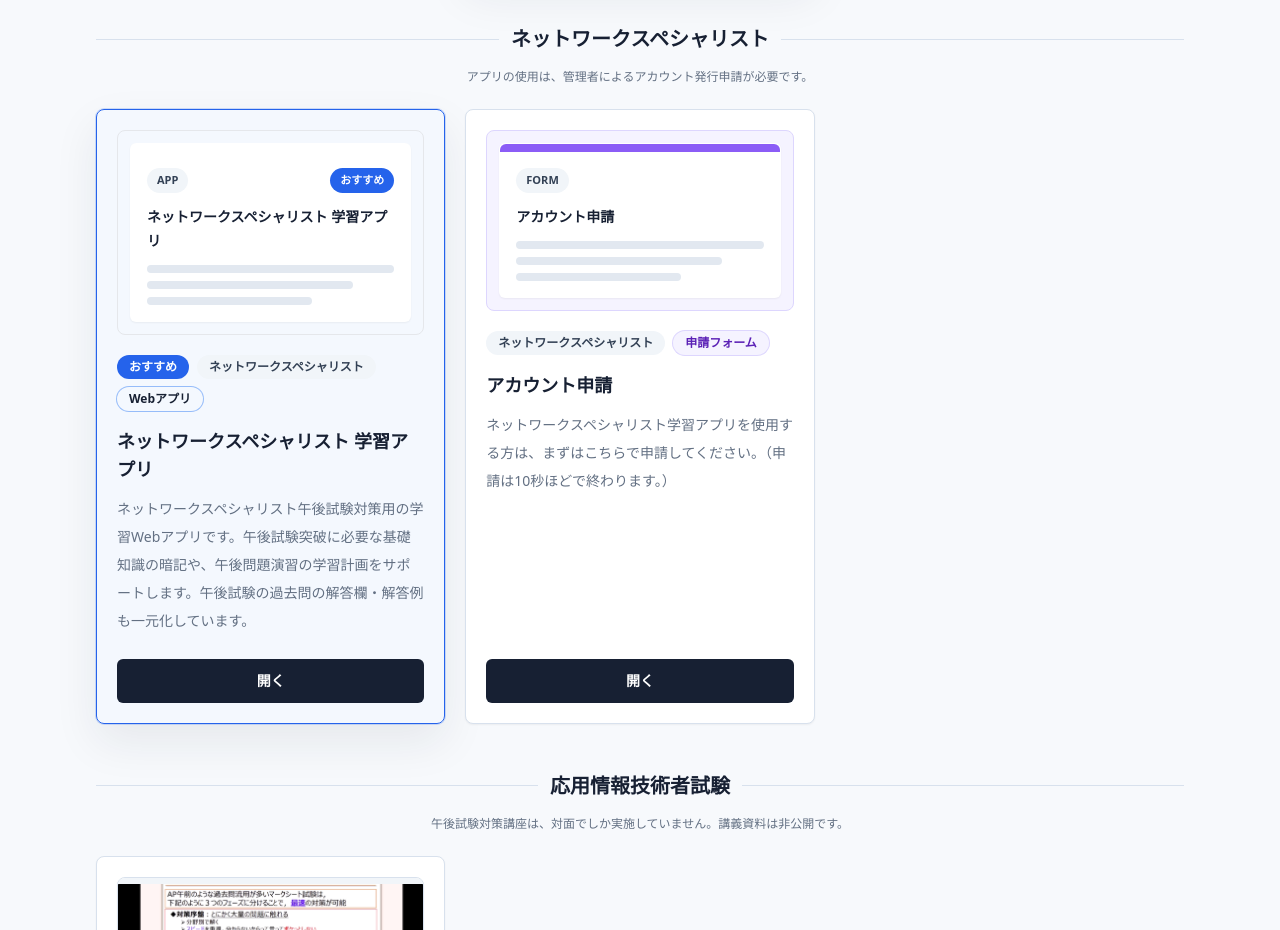
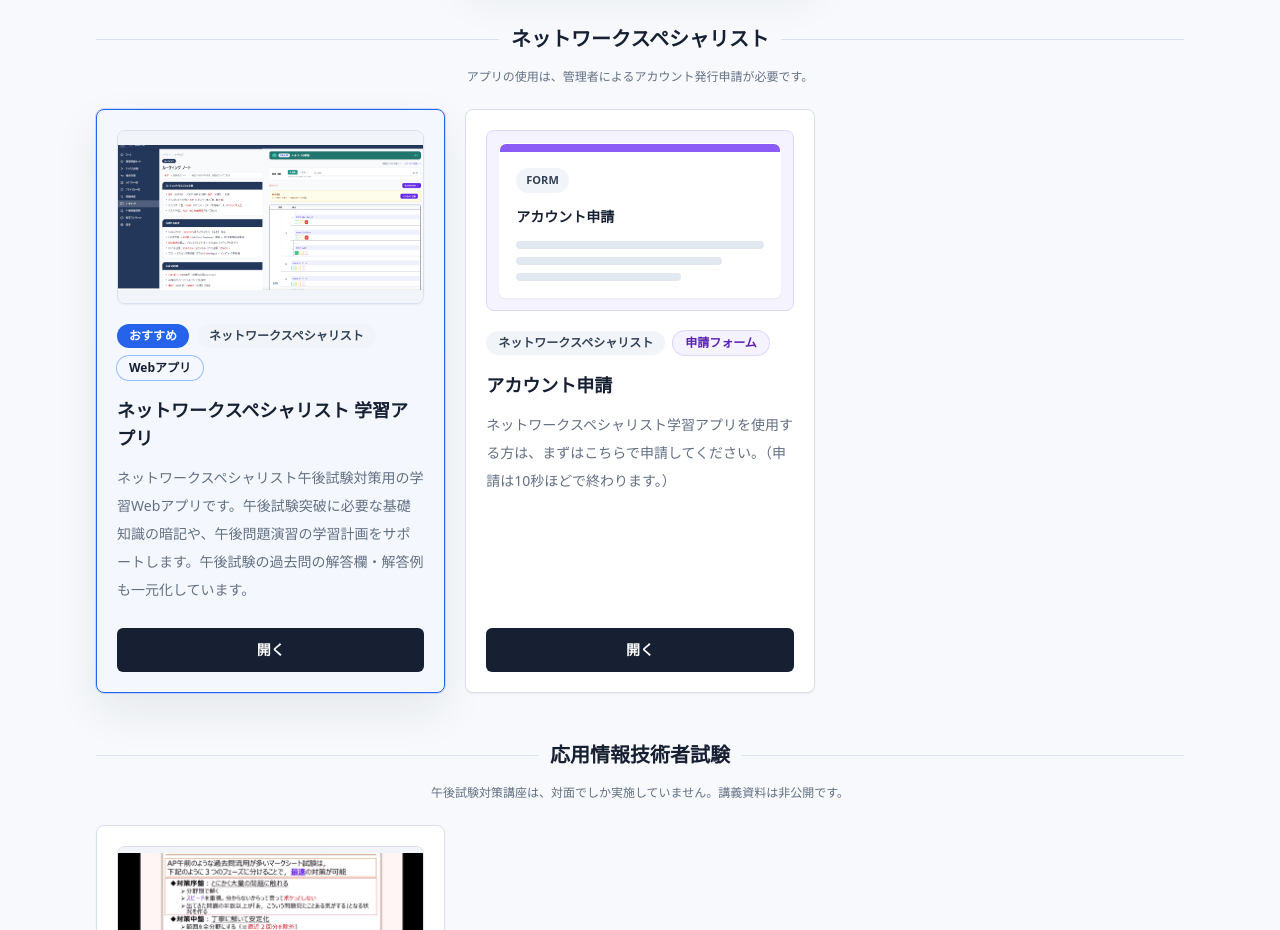
Before and after one commit to hmamiya52-bit/4th-TA_byMamiya, a Next.js app: page / in a window 1280 px wide. Shown: the part 1940-2870 px from the top of the page. Built offline with nearby package versions, Linux system fonts and the light colour scheme.

Commit message:
Add network specialist app thumbnail

```diff
--- a/src/data/materials.ts
+++ b/src/data/materials.ts
@@ -60,6 +60,7 @@ export const materials: Material[] = [
     description:
       "ネットワークスペシャリスト午後試験対策用の学習Webアプリです。午後試験突破に必要な基礎知識の暗記や、午後問題演習の学習計画をサポートします。午後試験の過去問の解答欄・解答例も一元化しています。",
     url: "https://mamiya-nwapp.vercel.app/",
+    thumbnail: "/materials/nw-learning-app.png",
     recommended: true,
   },
   {
```
Also changed, not shown: public/materials/nw-learning-app.png (added).
